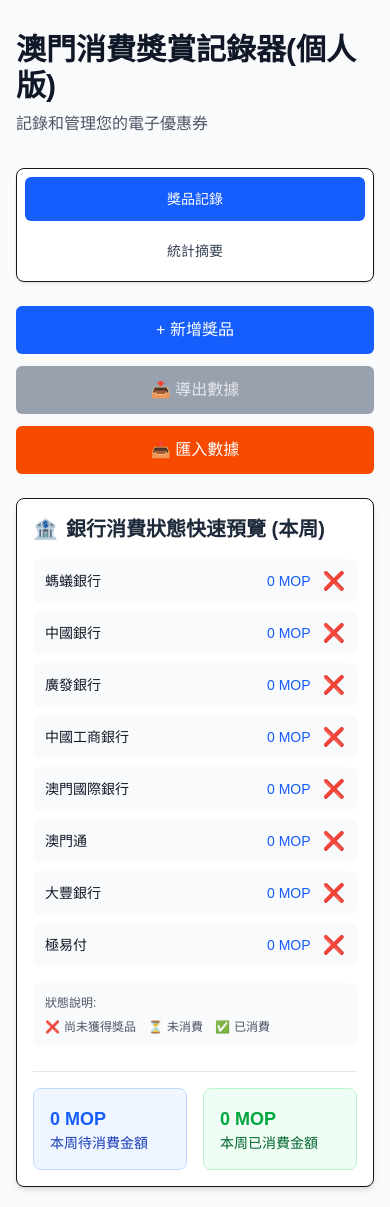
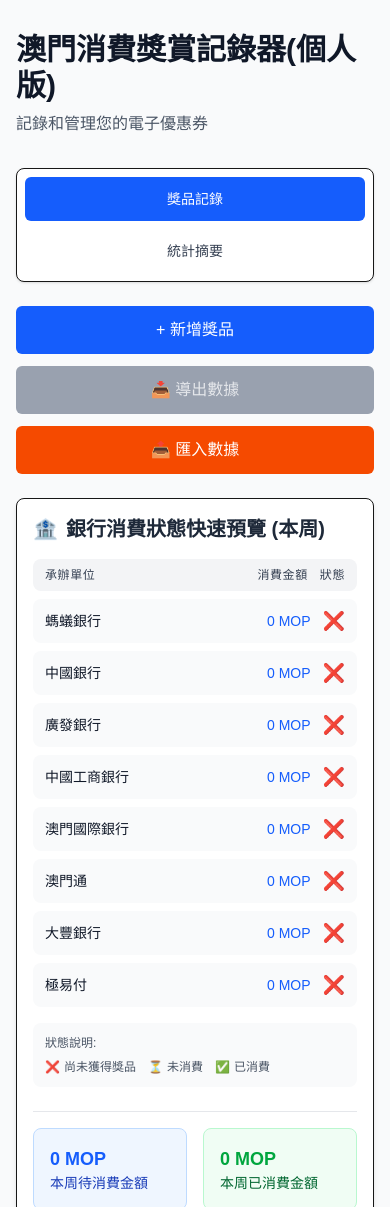
Before and after one commit to 920wY0u20wnCh11d/macaospendingrewardsrecorder, a Next.js app in the folder macaospendingrewardsrecorder/: page / in a window 390 px wide. Shown: the top 1207 px of the page. Built offline with nearby package versions, Linux system fonts and the light colour scheme.

Commit message:
add table header

```diff
--- a/macaospendingrewardsrecorder/src/components/BankStatusPreview.tsx
+++ b/macaospendingrewardsrecorder/src/components/BankStatusPreview.tsx
@@ -101,7 +101,26 @@ export default function BankStatusPreview({ awards }: BankStatusPreviewProps) {
       </h2>
 
       {/* Mobile Simple List View */}
-      <div className="block md:hidden space-y-2">
+      <div className="block md:hidden">
+        {/* Mobile Table Header */}
+        <div className="flex items-center justify-between py-2 px-3 bg-gray-100 rounded-lg mb-2">
+          <div className="flex-1 min-w-0">
+            <div className="text-xs font-medium text-gray-700 uppercase tracking-wider">
+              承辦單位
+            </div>
+          </div>
+          <div className="flex items-center space-x-3 ml-2">
+            <div className="text-xs font-medium text-gray-700 uppercase tracking-wider">
+              消費金額
+            </div>
+            <div className="text-xs font-medium text-gray-700 uppercase tracking-wider">
+              狀態
+            </div>
+          </div>
+        </div>
+
+        {/* Mobile Table Rows */}
+        <div className="space-y-2">
           {bankStatus.map((bank) => (
             <div key={bank.bank} className="flex items-center justify-between py-2 px-3 bg-gray-50 rounded-lg">
               <div className="flex-1 min-w-0">
@@ -119,6 +138,7 @@ export default function BankStatusPreview({ awards }: BankStatusPreviewProps) {
               </div>
             </div>
           ))}
+        </div>
 
         {/* Status Legend */}
         <div className="mt-4 p-3 bg-gray-50 rounded-lg">
```
Lines whose indentation alone changed are shown as unchanged.
